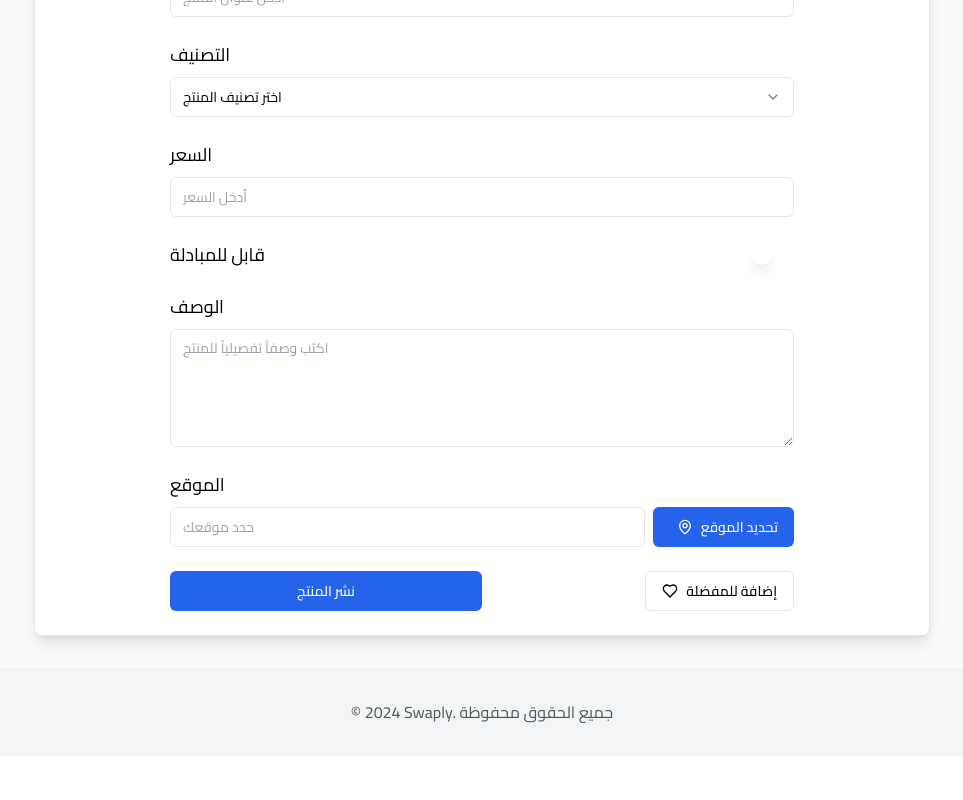
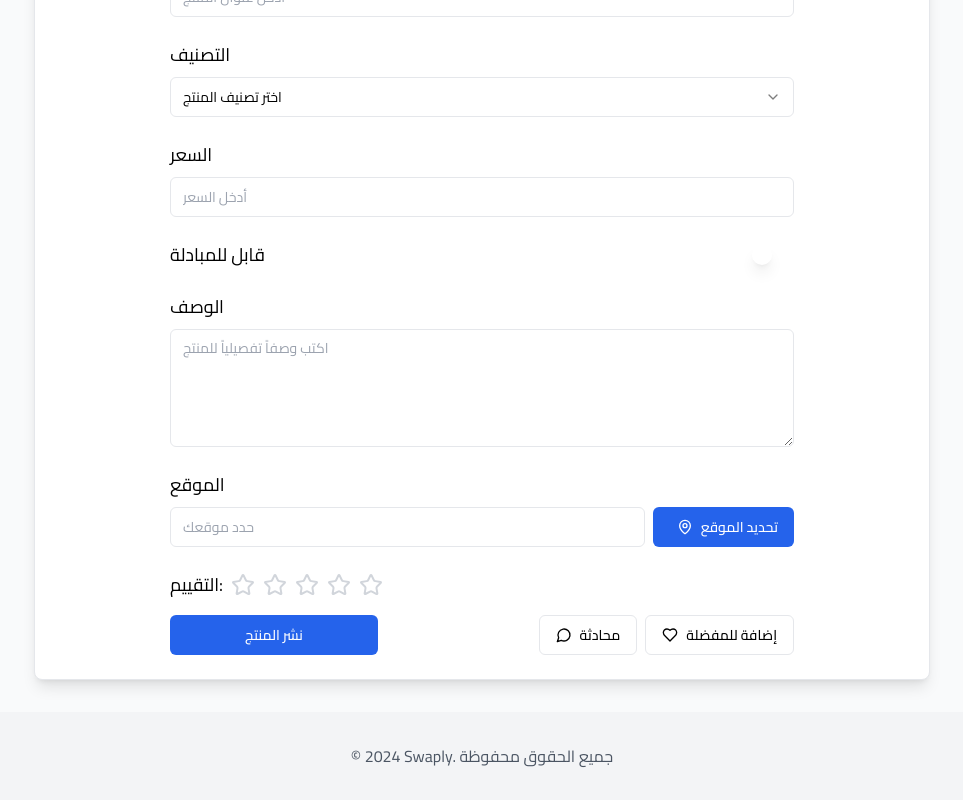
Before and after one commit to mohammad198092/swaply, a React (Vite) app: page / in a window 1280 px wide. Shown: the part 656-1456 px from the top of the page, without its empty margins (158-1121 px from the left). Before the commit the page ends 1412 px from the top, so only its background shows below. Built offline with nearby package versions, Linux system fonts and the light colour scheme.

Commit message:
Add new feature
Implemented a new feature as requested.
[skip gpt_engineer]

```diff
--- a/src/components/ProductForm.tsx
+++ b/src/components/ProductForm.tsx
@@ -2,7 +2,7 @@ import { useState } from 'react';
 import { Button } from "@/components/ui/button";
 import { Input } from "@/components/ui/input";
 import { Textarea } from "@/components/ui/textarea";
-import { Heart } from 'lucide-react';
+import { Heart, MessageCircle, Star } from 'lucide-react';
 import {
   Select,
   SelectContent,
@@ -14,6 +14,7 @@ import { ImageUpload } from './ImageUpload';
 import { SearchBar } from './SearchBar';
 import { ExchangeSection } from './ExchangeSection';
 import { LocationInput } from './LocationInput';
+import { useToast } from "@/hooks/use-toast";
 
 export const ProductForm = () => {
   const [images, setImages] = useState<File[]>([]);
@@ -24,6 +25,8 @@ export const ProductForm = () => {
   const [searchQuery, setSearchQuery] = useState('');
   const [isExchangeable, setIsExchangeable] = useState(false);
   const [exchangeDescription, setExchangeDescription] = useState('');
+  const [rating, setRating] = useState(0);
+  const { toast } = useToast();
 
   const categories = [
     'إلكترونيات',
@@ -36,6 +39,21 @@ export const ProductForm = () => {
 
   const handleFavoriteClick = () => {
     setIsFavorite(!isFavorite);
+  };
+
+  const handleRatingClick = (value: number) => {
+    setRating(value);
+    toast({
+      title: "تم التقييم بنجاح",
+      description: `لقد قمت بتقييم المنتج ${value} نجوم`
+    });
+  };
+
+  const handleMessageClick = () => {
+    toast({
+      title: "المحادثة المباشرة",
+      description: "سيتم فتح المحادثة قريباً"
+    });
   };
 
   return (
@@ -90,8 +108,36 @@ export const ProductForm = () => {
 
         <LocationInput location={location} onLocationChange={setLocation} />
 
+        <div className="flex flex-col gap-4">
+          {/* Rating System */}
+          <div className="flex items-center gap-2">
+            <span className="text-lg">التقييم:</span>
+            {[1, 2, 3, 4, 5].map((star) => (
+              <button
+                key={star}
+                type="button"
+                onClick={() => handleRatingClick(star)}
+                className={`focus:outline-none ${star <= rating ? 'text-yellow-400' : 'text-gray-300'}`}
+              >
+                <Star className="h-6 w-6" fill={star <= rating ? 'currentColor' : 'none'} />
+              </button>
+            ))}
+          </div>
+
           <div className="flex justify-between items-center">
-          <Button type="submit" className="w-1/2">نشر المنتج</Button>
+            <Button type="submit" className="w-1/3">نشر المنتج</Button>
+
+            <div className="flex gap-2">
+              <Button
+                type="button"
+                variant="outline"
+                onClick={handleMessageClick}
+                className="flex items-center gap-2"
+              >
+                <MessageCircle className="h-4 w-4" />
+                محادثة
+              </Button>
+
               <Button
                 type="button"
                 variant="outline"
@@ -102,6 +148,8 @@ export const ProductForm = () => {
                 {isFavorite ? 'إزالة من المفضلة' : 'إضافة للمفضلة'}
               </Button>
             </div>
+          </div>
+        </div>
       </form>
     </div>
   );
```
Lines whose indentation alone changed are shown as unchanged.
